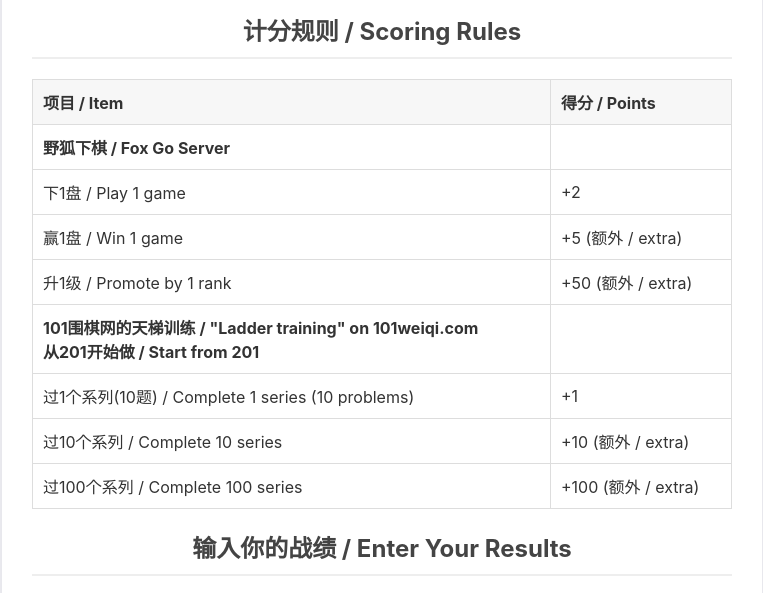
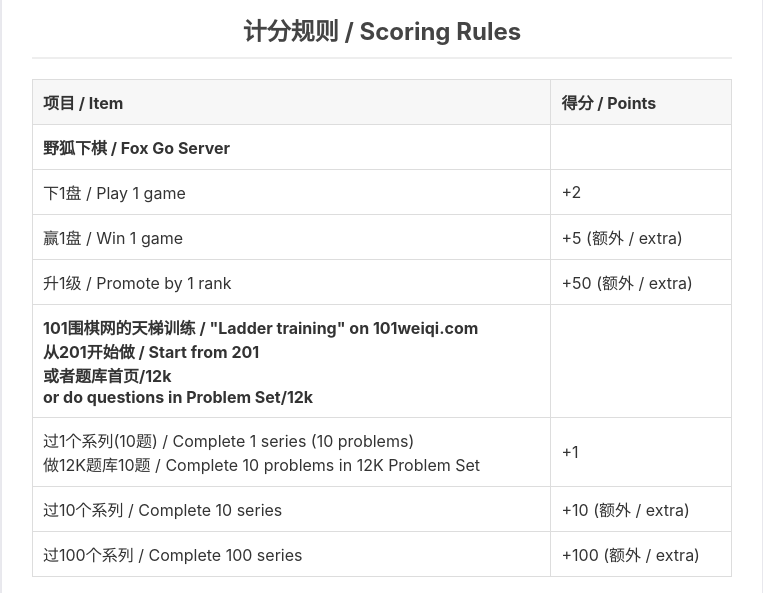
Before and after one commit to michelzzw/go, a plain HTML site: page index.html in a window 1280 px wide. Shown: the part 112-705 px from the top of the page, without its empty margins (258-1021 px from the left). Drawn offline with Linux system fonts and the light colour scheme.

```diff
--- a/index.html
+++ b/index.html
@@ -134,12 +134,12 @@
                     <td>+50 (额外 / extra)</td>
                 </tr>
                 <tr>
-                    <td><b>101围棋网的天梯训练 / "Ladder training" on 101weiqi.com <br>从201开始做 / Start from 201 </b></td>
+                    <td><b>101围棋网的天梯训练 / "Ladder training" on 101weiqi.com <br>从201开始做 / Start from 201 <br>或者题库首页/12k <br> or do questions in Problem Set/12k </b></td>
 
                     <td></td>
                 </tr>
                 <tr>
-                    <td>过1个系列(10题) / Complete 1 series (10 problems)</td>
+                    <td>过1个系列(10题) / Complete 1 series (10 problems) <br> 做12K题库10题 / Complete 10 problems in 12K Problem Set</td>
                     <td>+1</td>
                 </tr>
                 <tr>
@@ -219,4 +219,5 @@
     </script>
 
 </body>
+
 </html>
```
